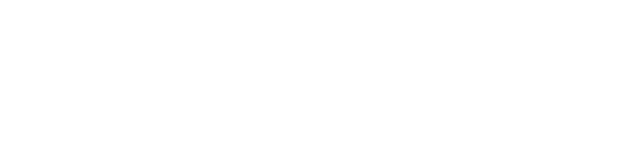
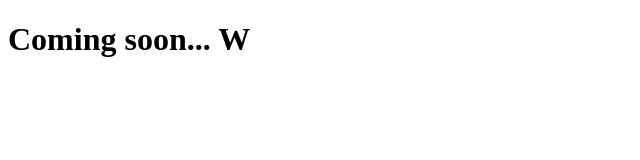
Before and after one commit to 4m0rphis/zodalix.github.io, a plain HTML site: page index.html in a window 1280 px wide. Shown: the whole page, without its empty margins (0-640 px from the left). Drawn offline with Linux system fonts and the light colour scheme.

Commit message:
Test changes, github pages?

```diff
--- a/index.html
+++ b/index.html
@@ -3,4 +3,7 @@
   <head>
     <title>Zodalix</title>
   </head>
+  <body>
+	<h1>Coming soon... W</h1>
+  </body>
 </html>
```
